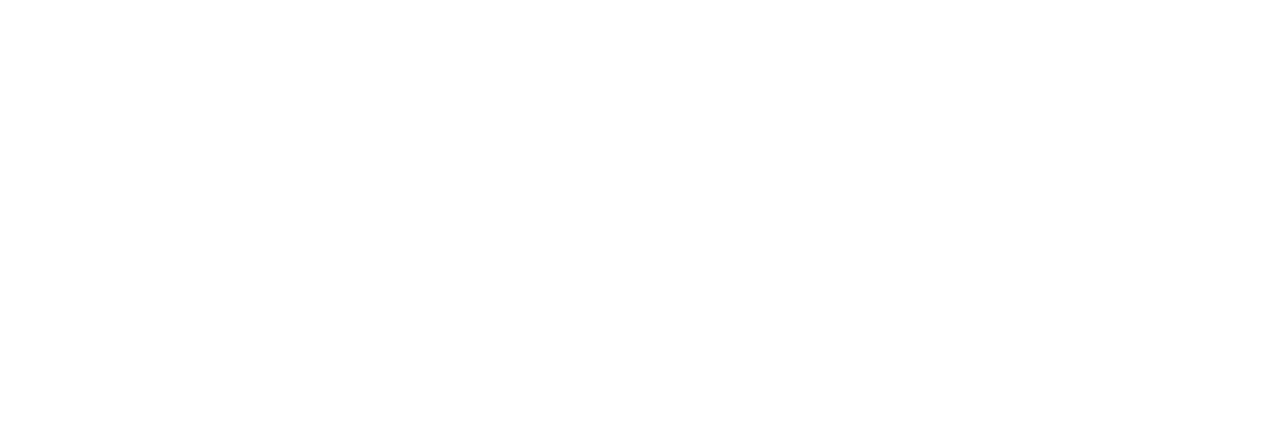
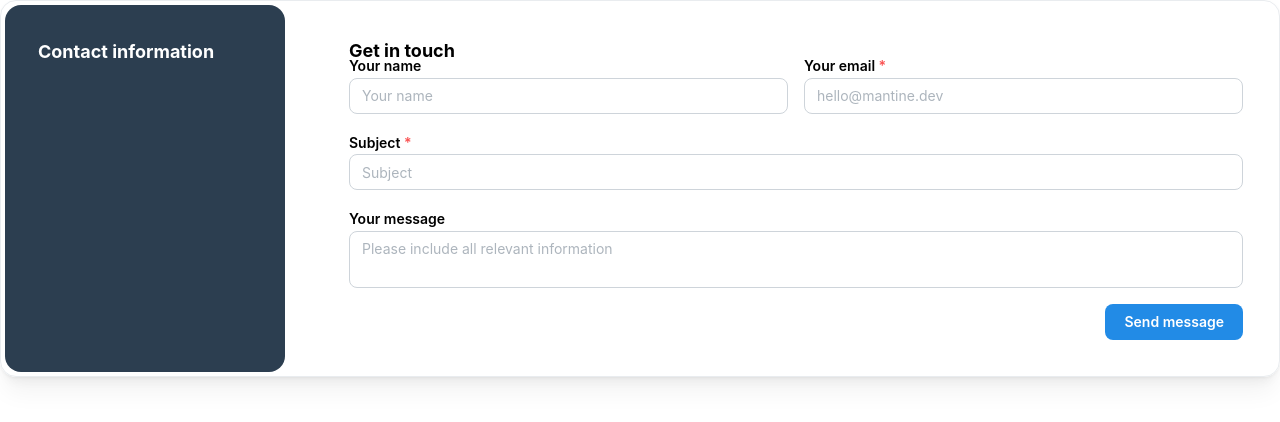
Before and after one commit to SamsonKwizela/Scholar_Link, a React (Vite) app: page /contact in a window 1280 px wide. Before the commit this address had no page. Shown: the top 422 px of the page. Built offline with nearby package versions, Linux system fonts and the light colour scheme.

Commit message:
added the contactUs page

```diff
--- a/src/App.jsx
+++ b/src/App.jsx
@@ -4,6 +4,7 @@
 import CreateUser from "./auth/CreateUser"
 import { FooterCentered } from "./components/Footer";
 import Login from "./auth/Login";
+import ContactUs from "./pages/ContactUs";
 
 
 function DashboardLayout() {
@@ -26,12 +27,14 @@
   <>
     <LandingPage />
     <FooterCentered />
+    <ContactUs />
   </>
 } />
 
         <Route path="/dashboard" element={<DashboardLayout />} />
         <Route path="/signup" element={<CreateUser />} />
         <Route path="/login" element={<Login />} />
+        <Route path="/contact" element={<ContactUs />} />
       </Routes>
     </BrowserRouter>
   );
--- a/src/auth/Login.css
+++ b/src/auth/Login.css
@@ -10,8 +10,8 @@
 /* Card */
 .login-card {
   width: 100%;
-  max-width: 420px;
-  padding: 30px;
+  max-width: 400px;
+  padding: 20px;
 }
 
 /* Title */
--- /dev/null
+++ b/src/pages/ContactIcons.module.css
@@ -0,0 +1,18 @@
+.wrapper {
+  display: flex;
+  align-items: center;
+  color: var(--mantine-color-white);
+}
+
+.icon {
+  margin-right: var(--mantine-spacing-md);
+  background-color: transparent;
+}
+
+.title {
+  color: var(--mantine-color-blue-0);
+}
+
+.description {
+  color: var(--mantine-color-white);
+}
--- /dev/null
+++ b/src/pages/ContactUs.css
@@ -0,0 +1,79 @@
+.wrapper {
+  display: flex;
+  background-color: var(--mantine-color-white);
+  border-radius: var(--mantine-radius-lg);
+  padding: 4px;
+  border: 1px solid var(--mantine-color-gray-2);
+
+  @media (max-width: 768px) {
+    flex-direction: column;
+  }
+}
+
+.form {
+  flex: 1;
+  padding: var(--mantine-spacing-xl);
+  padding-left: calc(var(--mantine-spacing-xl) * 2);
+  border-left: 0;
+
+  @media (max-width: 768px) {
+    padding: var(--mantine-spacing-md);
+    padding-left: var(--mantine-spacing-md);
+  }
+}
+
+.fields {
+  margin-top: -12px;
+}
+
+.fieldInput {
+  flex: 1;
+
+  & + & {
+    margin-left: var(--mantine-spacing-md);
+
+    @media (max-width: 768px) {
+      margin-left: 0;
+      margin-top: var(--mantine-spacing-md);
+    }
+  }
+}
+
+.fieldsGroup {
+  display: flex;
+
+  @media (max-width: 768px) {
+    flex-direction: column;
+  }
+}
+
+.contacts {
+  box-sizing: border-box;
+  position: relative;
+  border-radius: var(--mantine-radius-lg);
+  background-size: cover;
+  background-position: center;
+  border: 1px solid transparent;
+  padding: var(--mantine-spacing-xl);
+  flex: 0 0 280px;
+
+  @media (max-width: 768px) {
+    margin-bottom: var(--mantine-spacing-sm);
+    padding-left: var(--mantine-spacing-md);
+  }
+}
+
+.title {
+  margin-bottom: calc(var(--mantine-spacing-xl) * 1.5);
+  font-family: Outfit, var(--mantine-font-family);
+
+  @media (max-width: 768px) {
+    margin-bottom: var(--mantine-spacing-xl);
+  }
+}
+
+.control {
+  @media (max-width: 768px) {
+    flex: 1;
+  }
+}
--- /dev/null
+++ b/src/pages/ContactUs.jsx
@@ -0,0 +1,60 @@
+import { Button, Group, Paper, SimpleGrid, Text, Textarea, TextInput } from '@mantine/core';
+import './ContactUs.css';
+
+function ContactUs() {
+    const handleSubmit = (event) => {
+        event.preventDefault();
+        const formData = new FormData(event.target);
+        const data = {
+            name: formData.get('name'),
+            email: formData.get('email'),
+            subject: formData.get('subject'),
+            message: formData.get('message'),
+        };
+        console.log('Form Data:', data);
+    };
+  return (
+    <Paper shadow="md" radius="lg">
+      <div className="wrapper">
+
+        <div className="contacts" style={{ backgroundColor: "#2c3e50" }}>
+          <Text fz="lg" fw={700} className="title" c="#fff">
+            Contact information
+          </Text>
+
+          {/* ContactIconsList was commented out, so remove or uncomment properly */}
+        </div>
+
+        <form className="form" onSubmit={handleSubmit}>
+          <Text fz="lg" fw={700} className="title">
+            Get in touch
+          </Text>
+
+          <div className="fields">
+            <SimpleGrid cols={{ base: 1, sm: 2 }}>
+              <TextInput label="Your name" placeholder="Your name" />
+              <TextInput label="Your email" placeholder="hello@mantine.dev" required />
+            </SimpleGrid>
+
+            <TextInput mt="md" label="Subject" placeholder="Subject" required />
+
+            <Textarea
+              mt="md"
+              label="Your message"
+              placeholder="Please include all relevant information"
+              minRows={3}
+            />
+
+            <Group justify="flex-end" mt="md">
+              <Button type="submit" className="control">
+                Send message
+              </Button>
+            </Group>
+          </div>
+        </form>
+      </div>
+    </Paper>
+  );
+}
+
+export default ContactUs;
```
Also changed, not shown: src/pages/ContactIcons.jsx (added, +32 -0 lines).
